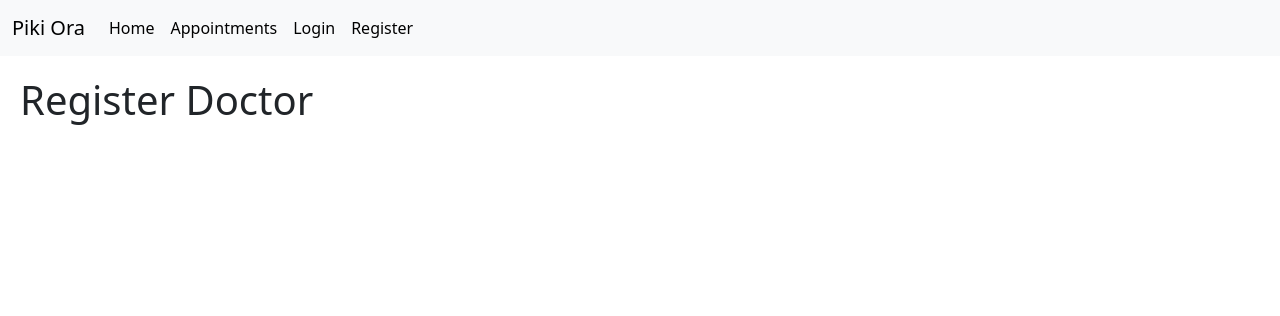
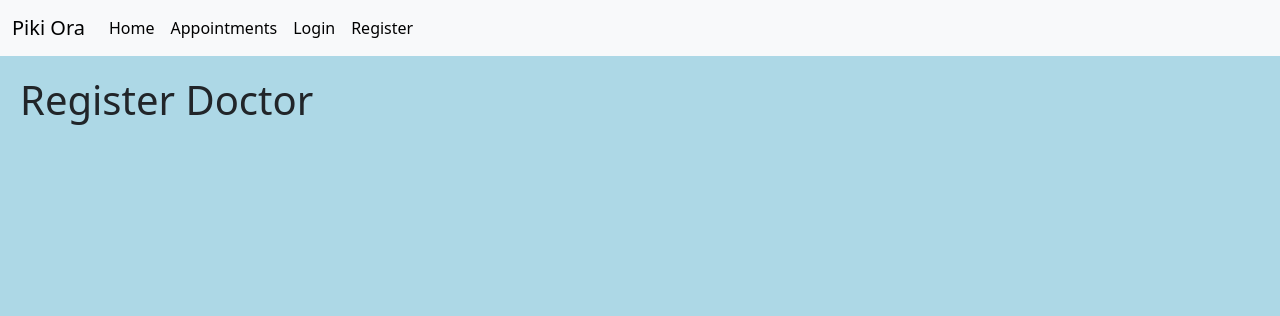
Before and after one commit to Veragu01/MedCentreAppointmentSystem_UV, a Django app: template templates/PikiOraMedicalCentre/doctor_create_view.html in a window 1280 px wide. Shown: the top 316 px of the page. Run offline with Django 5.2, Linux system fonts and the light colour scheme; the template is opened without the code that fills it, so the values that code supplies are empty.

Commit message:
Added data, styling and readme.md

```diff
--- a/config/settings.py
+++ b/config/settings.py
@@ -125,7 +125,7 @@ USE_TZ = True
 # https://docs.djangoproject.com/en/6.1/howto/static-files/
 
 STATIC_URL = 'static/'
-
+STATICFILES_DIRS = [BASE_DIR / "static"]
 
 # Email
 # https://docs.djangoproject.com/en/6.1/topics/email/#topic-email-configuration
--- /dev/null
+++ b/static/css/style.css
@@ -0,0 +1,11 @@
+footer p {
+    font-size: 24px;
+    color: lightcoral;
+    text-align: left;
+    margin-top: 20px;
+    margin-bottom: 20px;
+}
+
+body {
+    background-color: lightblue;
+}
--- a/templates/base.html
+++ b/templates/base.html
@@ -62,9 +62,11 @@
                               </li>
                         {% endif %}
                               <li class="nav-item">
+                                  <p style="margin: 8px;">{{ user.first_name }} {{ user.last_name }}</p>
+                              </li>
+                              <li class="nav-item">
                                   <form method="post" action="{% url 'logout' %}">
                                       {% csrf_token %}
-                                      {{ user.first_name }} {{ user.last_name }}
                                       <button class="btn btn-primary" type="submit">Logout</button>
                                   </form>
                               </li>
@@ -74,7 +76,7 @@
                 </div>
             </div>
         </nav>
-    </header>
+    </header >
     {% block content %}
     {% endblock %}
     <footer>
```
Also changed, not shown: PikiOraMedicalCentre/ReadMe.md (added), 1 other file.
